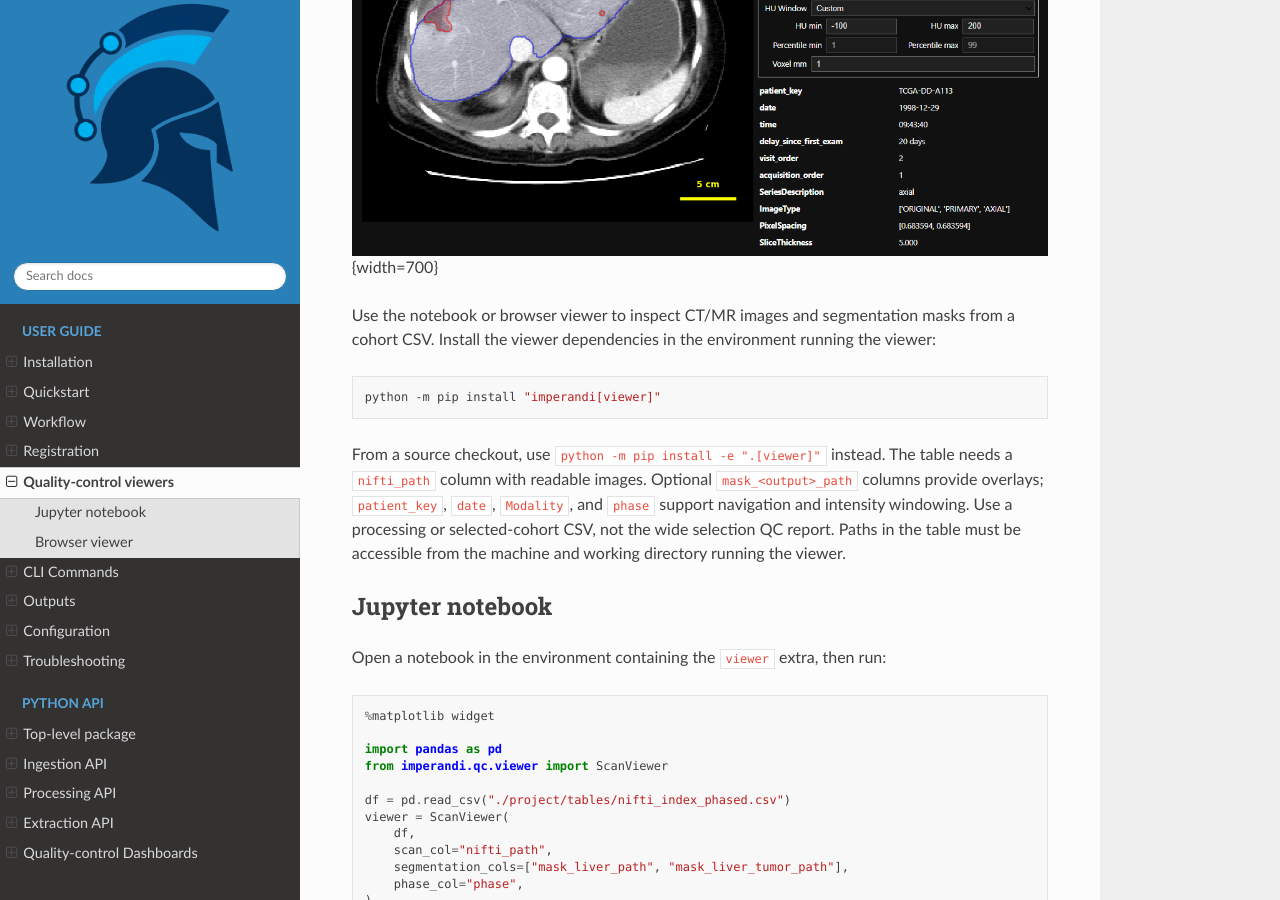
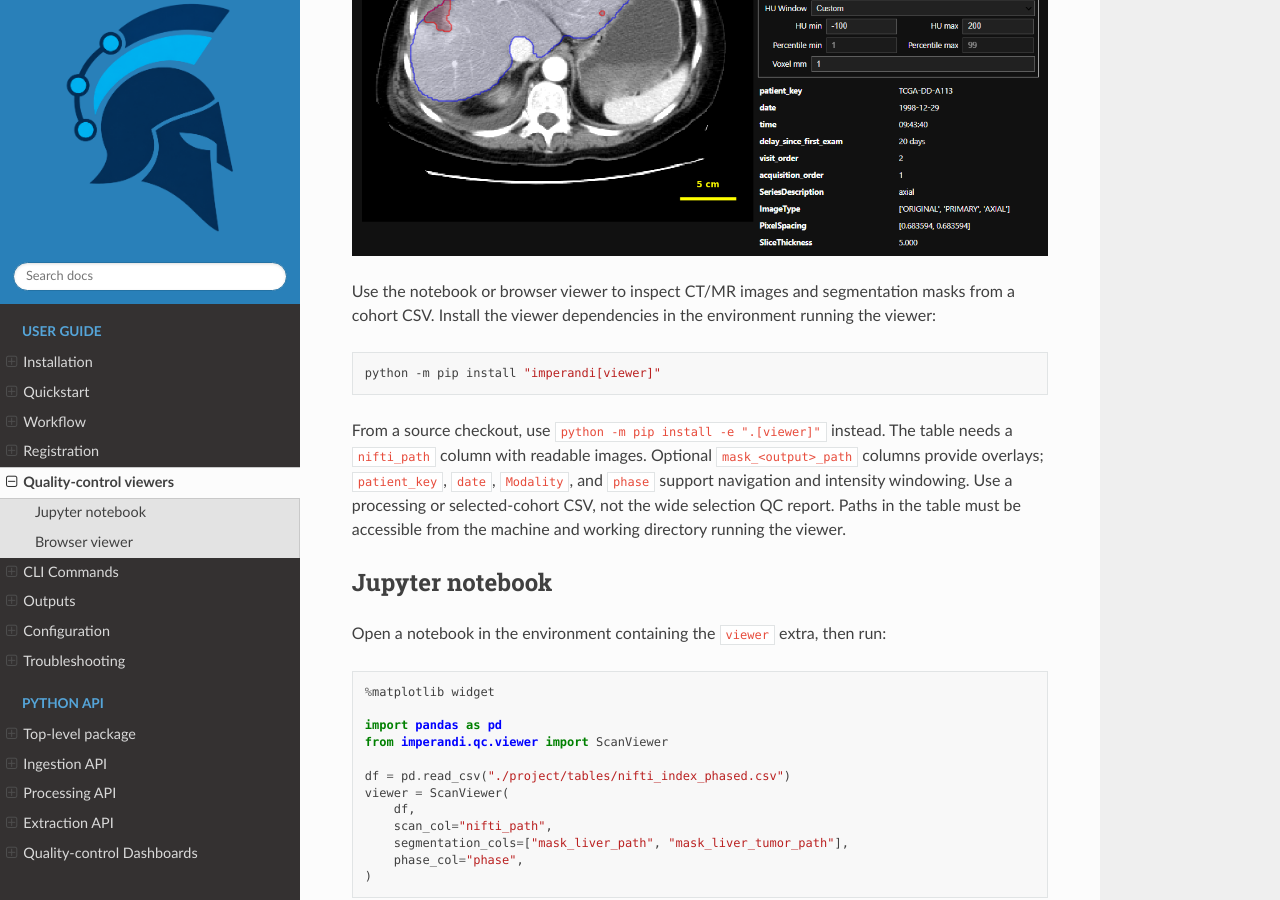
Before and after one commit to dmandache/IMPERANDI, a Sphinx documentation site: the page built from docs/source/viewers.md, in a window 1280 px wide and 900 px high, scrolled down 458 px. Built offline with Sphinx 7.4.7 and the Read the Docs theme 3.1.0, drawn with Linux system fonts in a browser that asks for light colours.

Commit message:
Fix image markdown syntax in viewers.md

```diff
--- a/docs/source/viewers.md
+++ b/docs/source/viewers.md
@@ -1,6 +1,6 @@
 # Quality-control viewers
 
-![viweer-screenshot](https://raw.githubusercontent.com/dmandache/IMPERANDI/main/static/viewer-demo.png){width=700}
+![viweer-screenshot](https://raw.githubusercontent.com/dmandache/IMPERANDI/main/static/viewer-demo.png)
 
 Use the notebook or browser viewer to inspect CT/MR images and segmentation
 masks from a cohort CSV. Install the viewer dependencies in the environment
```
